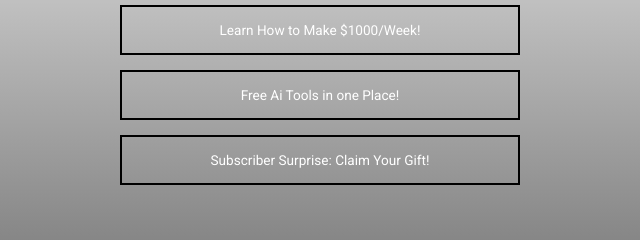
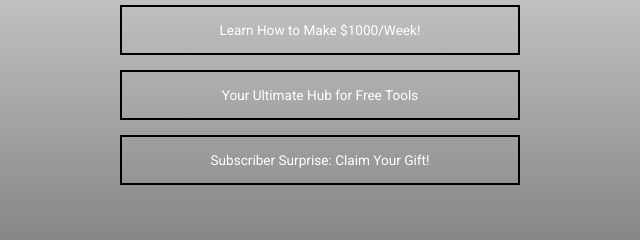
Before and after one commit to lnnium/LNnium.github.io, a plain HTML site: page index.html in a window 1280 px wide. Shown: the part 255-495 px from the top of the page, 320-960 px from the left. Drawn offline with Linux system fonts and the light colour scheme.

Commit message:
Update index.html

```diff
--- a/index.html
+++ b/index.html
@@ -20,7 +20,7 @@
         <a class="" href="" target="_blank" onclick="gtag('event', 'featured-click', { 'event_category' : 'links', 'event_label' : 'rd-beginners' });">Learn How to Make $1000/Week!</a>
 
         <!-- Popular Content -->
-        <a class="" href="" target="_blank" onclick="gtag('event', 'link-click', { 'event_category' : 'links', 'event_label' : 'amazon-shop' });">Free Ai Tools in one Place!</a>
+        <a class="" href="" target="_blank" onclick="gtag('event', 'link-click', { 'event_category' : 'links', 'event_label' : 'amazon-shop' });">Your Ultimate Hub for Free Tools</a>
 
         <!-- Popular Content -->
         <a class="" href="" target="_blank" onclick="gtag('event', 'link-click', { 'event_category' : 'links', 'event_label' : 'amazon-shop' });">Subscriber Surprise: Claim Your Gift!</a>
```
